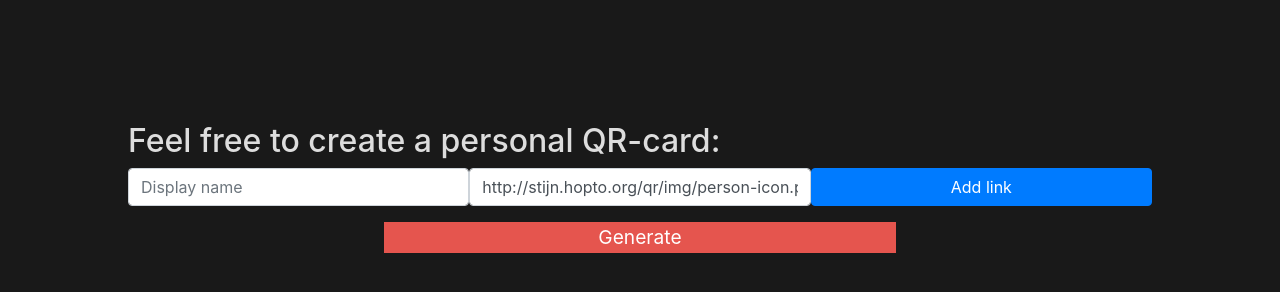
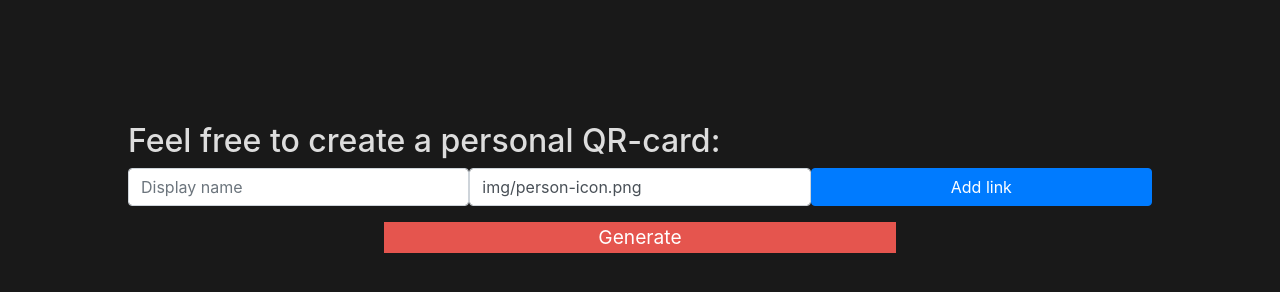
Before and after one commit to BOTjoker-ops/QR-page, a plain HTML site: page index.html in a window 1280 px wide. Shown: the part 552-844 px from the top of the page. Drawn offline with nearby package versions, Linux system fonts and the light colour scheme.

Commit message:
Update index.html

```diff
--- a/index.html
+++ b/index.html
@@ -32,7 +32,7 @@
         <h2>Feel free to create a personal QR-card:</h2>
         <form id="cardForm" class="form-inline">
             <input type="displayName" class="form-control col" placeholder="Display name">
-            <input type="profilePicture" class="form-control col" value="http://stijn.hopto.org/qr/img/person-icon.png">
+            <input type="profilePicture" class="form-control col" value="img/person-icon.png">
             <button id="initButton" onclick="newRow()" class="btn btn-primary col">Add link</button>
             <div class="w-100"></div>
         </form>
```
